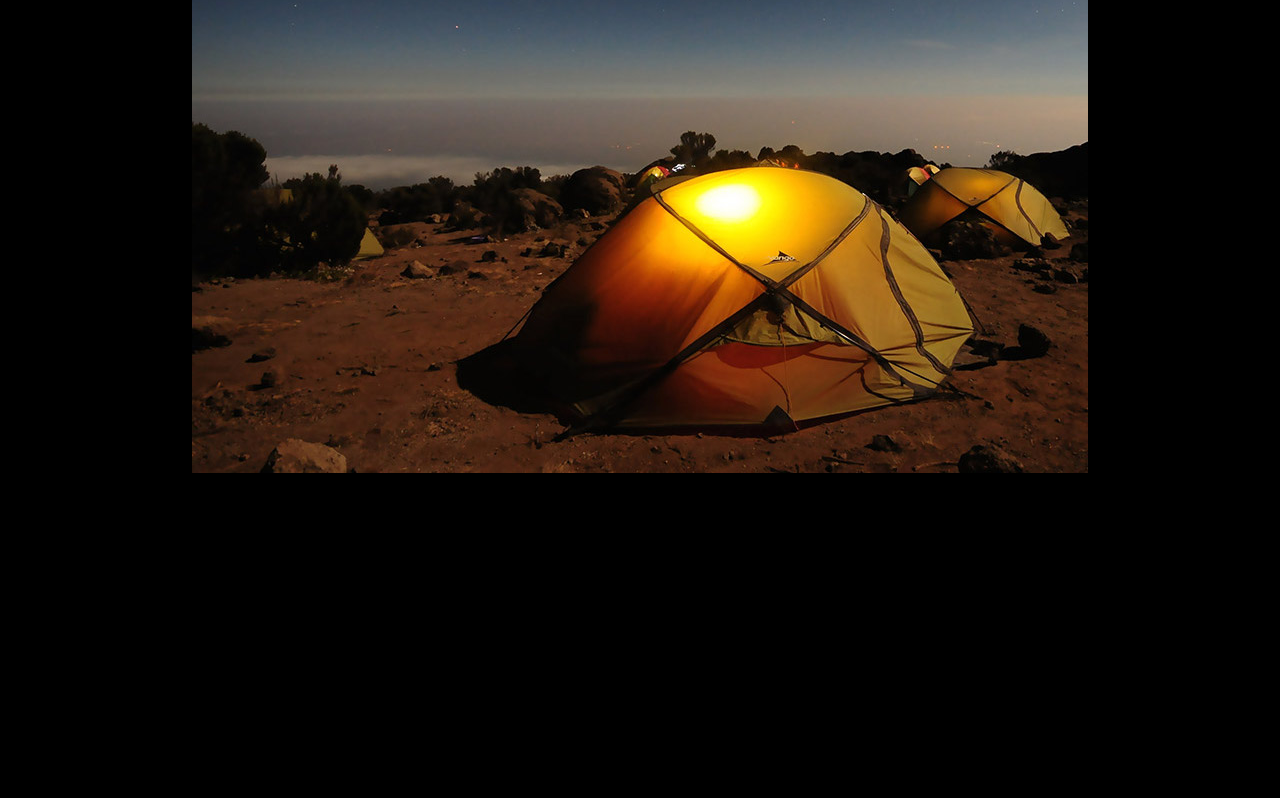
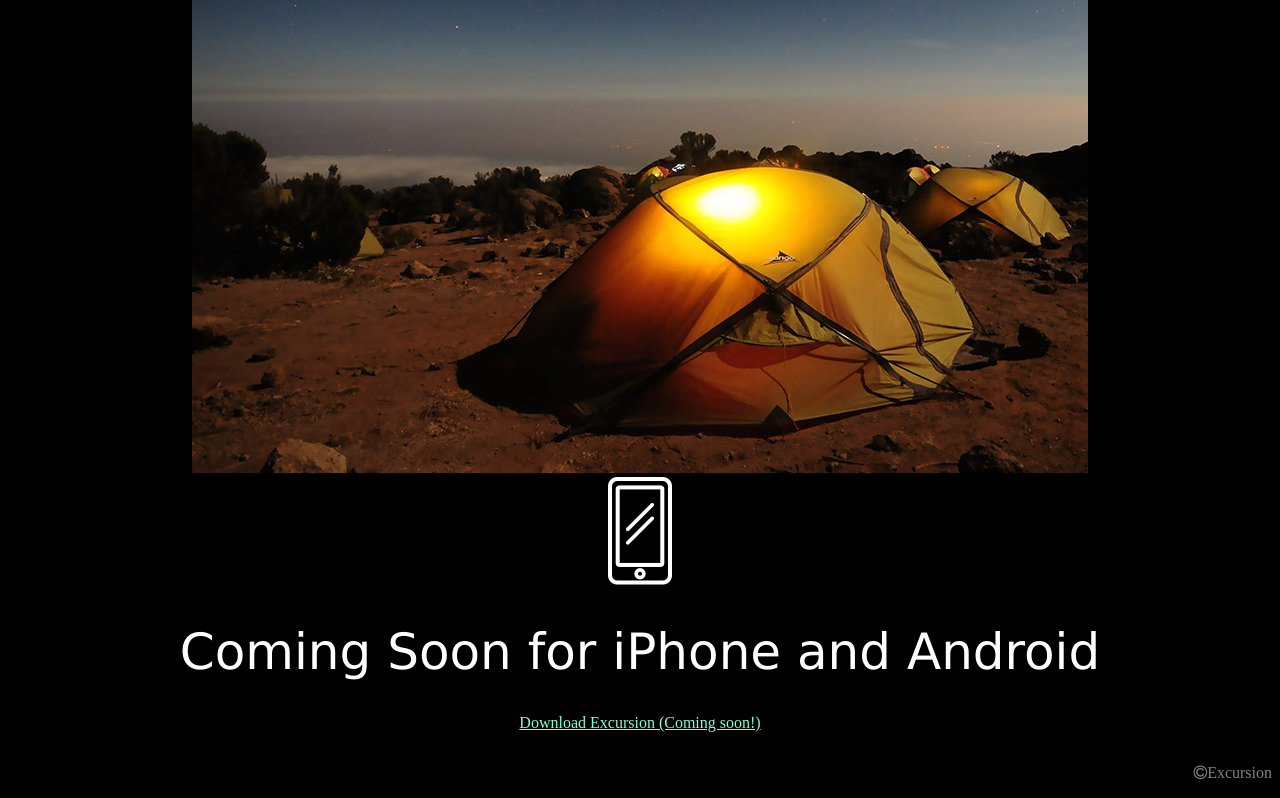
Before and after one commit to Ashrier/excursion, a plain HTML site: page index.html in a window 1280 px wide. Shown: the part 517-1315 px from the top of the page. Before the commit the page ends 1002 px from the top, so only its background shows below. Drawn offline with Linux system fonts and the light colour scheme.

Commit message:
website complete

```diff
--- a/index.html
+++ b/index.html
@@ -5,6 +5,7 @@
         <meta http-equiv="X-UA-Compatible" content="IE=edge">
         <meta name="viewport" content="width=device-width, initial-scale=1.0">
         <title>Document</title>
+        <link rel="stylesheet" type="text/css" href="https://maxcdn.bootstrapcdn.com/font-awesome/4.7.0/css/font-awesome.css">
         <link rel="stylesheet" href="resources/css/style.css">
     </head>
     <body>
@@ -16,8 +17,14 @@
            <source src="resources/video/excursion.mp4" type="video/mp4">
         </video>
         <h1 class="travelguide">Your personal travel guide</h1>
-        <p class="travelguidep">Excursion remembers places like you, and recommends new points of interest around you.</p>
+        <p class="travelguidep">Excursion remembers places like you,
+             and recommends new points of interest around you.</p>
         <img src="resources/images/camp.jpg" alt="" class="campimg">
-
+        <div class="phoneimg">
+            <img src="resources/images/phone.png" alt="">
+        </div>
+        <h1 class="title">Coming Soon for iPhone and Android</h1>
+        <p><a href="" class="downloadlink">Download Excursion (Coming soon!)</a></p>
+        <p class="copyright"><i class="fa fa-copyright"></i>Excursion</p>
     </body>
 </html>
--- a/resources/css/style.css
+++ b/resources/css/style.css
@@ -29,3 +29,13 @@ html {
     font-size: 21px;
     color: gray;
 }
+
+.phoneimg {
+    display: block;
+    text-align: center;
+}
+
+.copyright {
+    color: gray;
+    float: right;
+}
```
